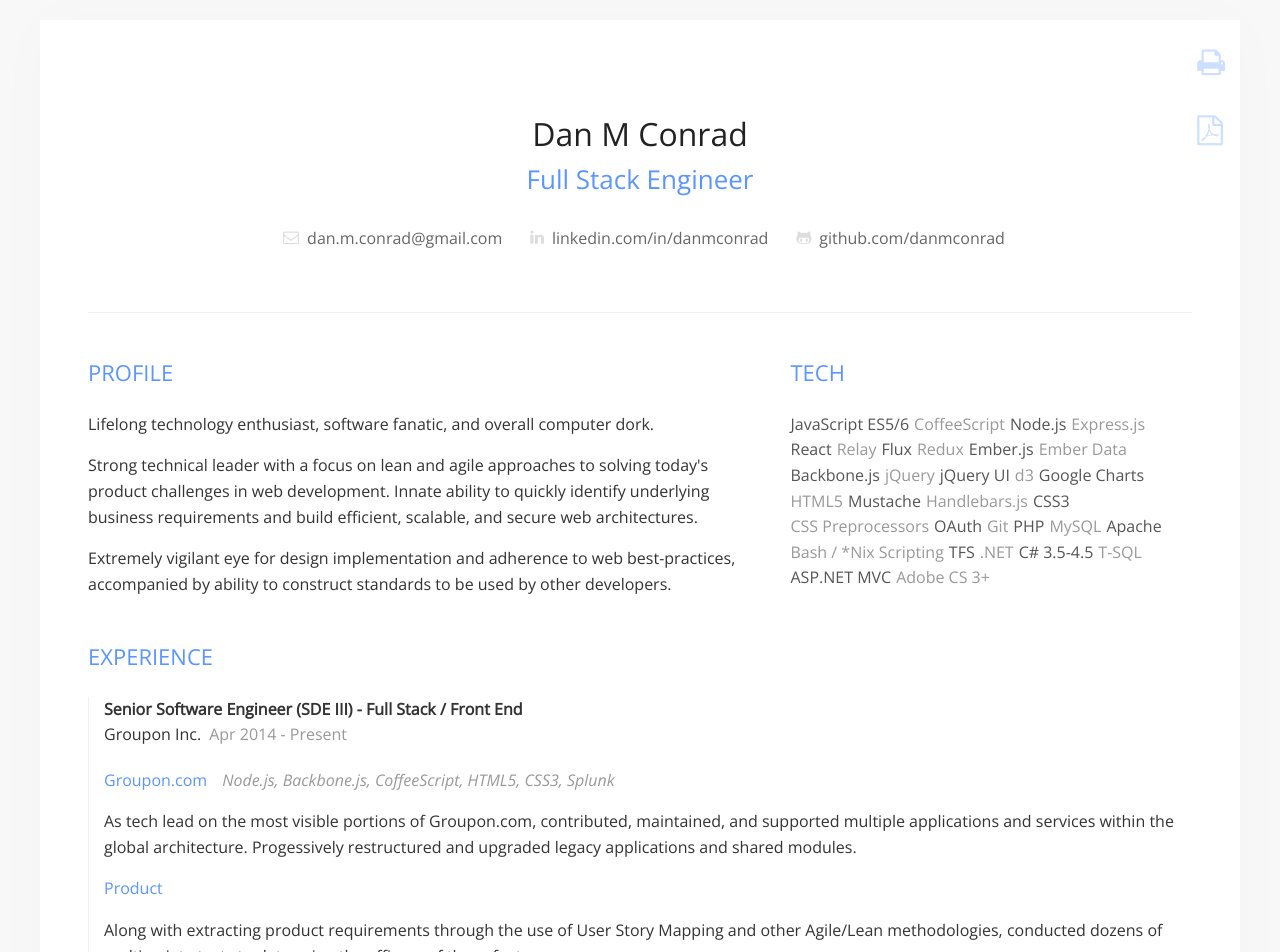
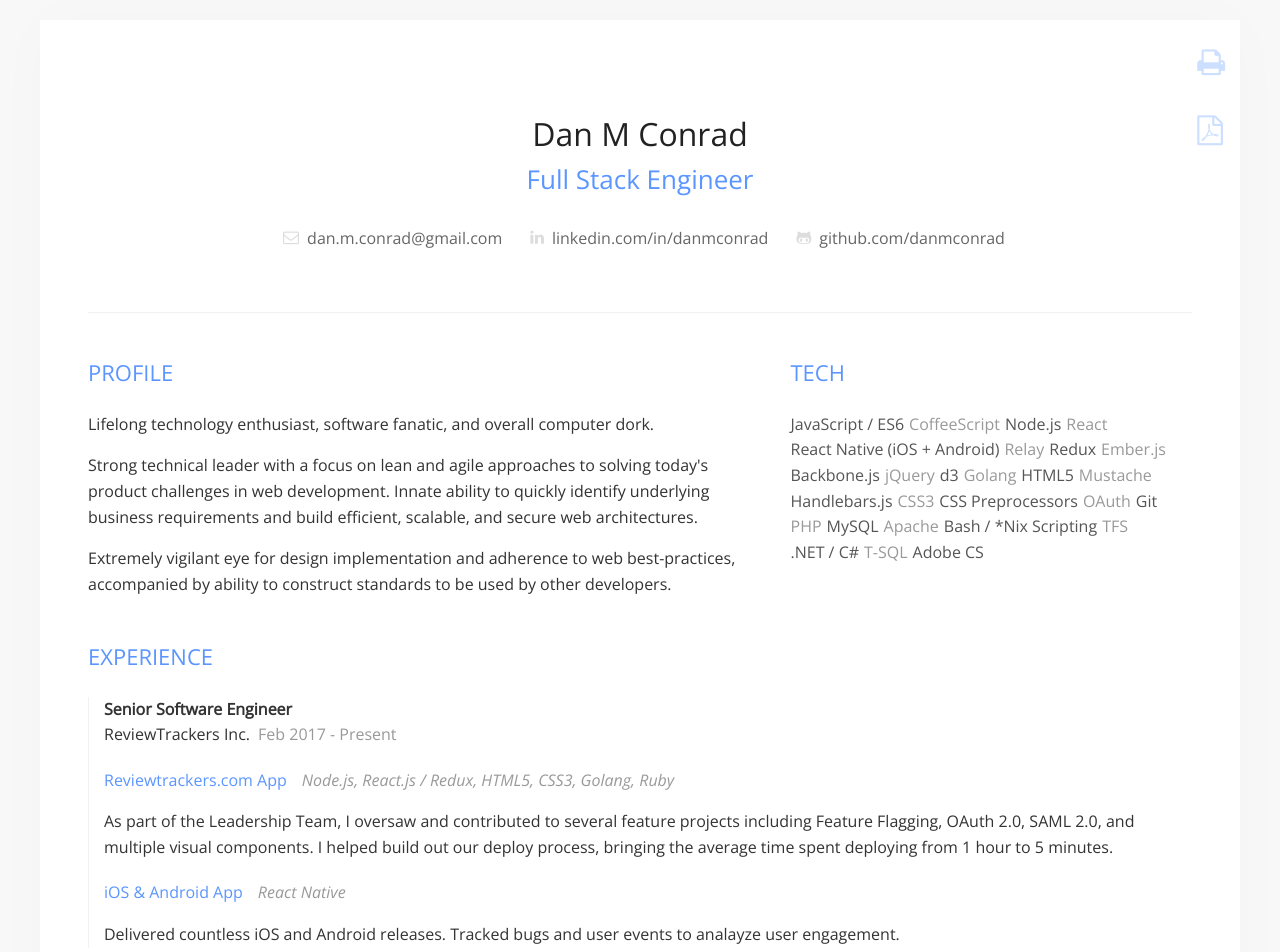
Before and after one commit to danielmconrad/cv.danielmconrad.com, a React (Create React App) app: page / in a window 1280 px wide. Shown: the top 952 px of the page. Built offline with nearby package versions, Linux system fonts and the light colour scheme.

Commit message:
feat: RT

```diff
--- a/src/partials/Tech.js
+++ b/src/partials/Tech.jsx
@@ -7,21 +7,18 @@
       <section className="Tech">
         <h3>Tech</h3>
         <ul>
-          <li>JavaScript ES5/6</li>
+          <li>JavaScript / ES6</li>
           <li>CoffeeScript</li>
           <li>Node.js</li>
-          <li>Express.js</li>
           <li>React</li>
+          <li>React Native (iOS + Android)</li>
           <li>Relay</li>
-          <li>Flux</li>
           <li>Redux</li>
           <li>Ember.js</li>
-          <li>Ember Data</li>
           <li>Backbone.js</li>
           <li>jQuery</li>
-          <li>jQuery UI</li>
           <li>d3</li>
-          <li>Google Charts</li>
+          <li>Golang</li>
           <li>HTML5</li>
           <li>Mustache</li>
           <li>Handlebars.js</li>
@@ -34,11 +31,9 @@
           <li>Apache</li>
           <li>Bash / *Nix Scripting</li>
           <li>TFS</li>
-          <li>.NET</li>
-          <li>C# 3.5-4.5</li>
+          <li>.NET / C#</li>
           <li>T-SQL</li>
-          <li>ASP.NET MVC</li>
-          <li>Adobe CS 3+</li>
+          <li>Adobe CS</li>
         </ul>
       </section>
     );
--- a/src/partials/Work.js
+++ b/src/partials/Work.jsx
@@ -7,13 +7,43 @@
       <section className="Work">
         <h3>Experience</h3>
 
+        {/* ReviewTrackers */}
+
+        <div className="job">
+          <div className="meta">
+            <div className="position">Senior Software Engineer</div>
+            <div className="company">ReviewTrackers Inc.</div>
+            <div className="date">Feb 2017 - Present</div>
+          </div>
+
+          <div className="project">
+            <div className="title">Reviewtrackers.com App</div>
+            <div className="tech">Node.js, React.js / Redux, HTML5, CSS3, Golang, Ruby</div>
+            <div className="description">
+              <p>As part of the Leadership Team, I oversaw and contributed to several
+              feature projects including Feature Flagging, OAuth 2.0, SAML 2.0,
+              and multiple visual components. I helped build out our deploy process,
+              bringing the average time spent deploying from 1 hour to 5 minutes.</p>
+            </div>
+          </div>
+
+          <div className="project">
+            <div className="title">iOS & Android App</div>
+            <div className="tech">React Native</div>
+            <div className="description">
+              <p>Delivered countless iOS and Android releases. Tracked bugs and
+              user events to analayze user engagement.</p>
+            </div>
+          </div>
+        </div>
+
         {/* Groupon */}
 
         <div className="job">
           <div className="meta">
             <div className="position">Senior Software Engineer (SDE III) - Full Stack / Front End</div>
             <div className="company">Groupon Inc.</div>
-            <div className="date">Apr 2014 - Present</div>
+            <div className="date">Apr 2014 - Feb 2017</div>
           </div>
 
           <div className="project">
```
Also changed, not shown: src/App.jsx (renamed from src/App.js), src/partials/Education.jsx (renamed from src/partials/Education.js), src/partials/Header.jsx (renamed from src/partials/Header.js), src/partials/Profile.jsx (renamed from src/partials/Profile.js), src/partials/Sidebar.jsx (renamed from src/partials/Sidebar.js), 1 other file (tests, documents, lock files or other folders).
